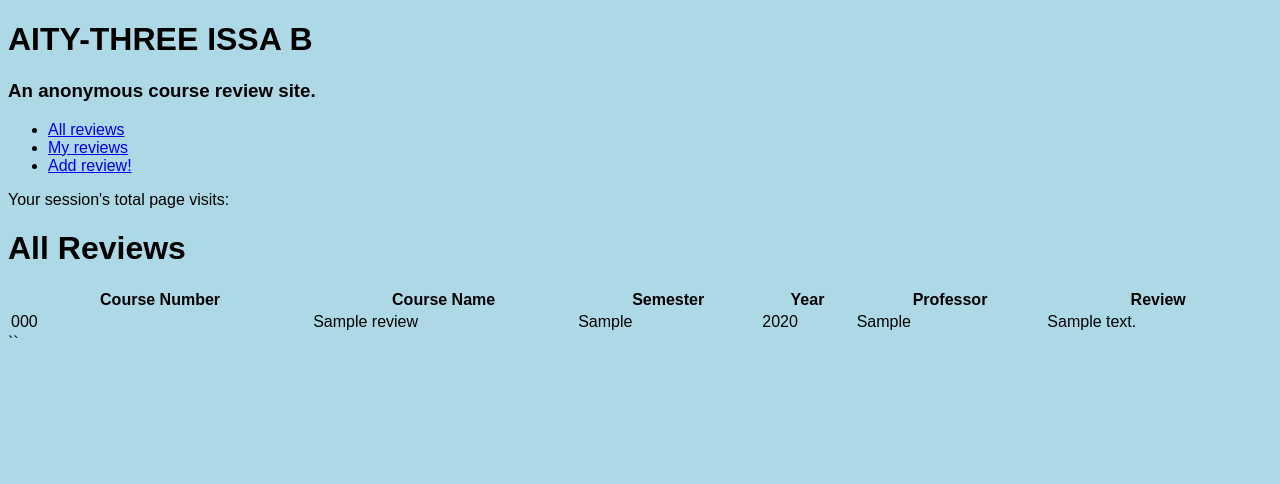
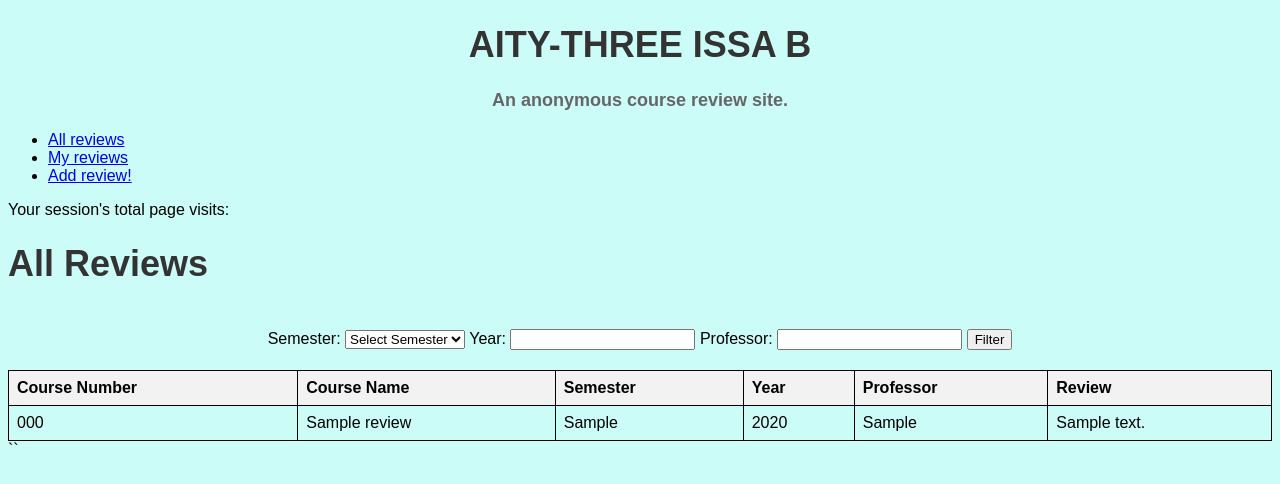
Before and after one commit to ramshabilal/AITY-CourseReviews, a Node server app: page / in a window 1280 px wide. Shown: the top 484 px of the page. Run offline with Node 20, Linux system fonts and the light colour scheme; tables that the repository leaves empty hold one stand-in row (values such as "Sample post"); some libraries are stand-ins or nearby versions; some web fonts are replaced.

Commit message:
part 2, 3, and 4 completed. basic adding and filtering done

```diff
--- a/app.mjs
+++ b/app.mjs
@@ -20,17 +20,60 @@ app.use(express.urlencoded({ extended: false }));
 
 app.get('/', async (req, res) => {
 
+  console.log(req.query);
+
+  const { semester, year, professor } = req.query;
   const queryObject = {};
+  // Check if semester, year, and professor parameters exist in the query
+  if (semester) {
+      queryObject.semester = semester;
+  }
+  if (professor) {
+      const regex = new RegExp(professor, 'i');
+      queryObject.professor = regex;
+  }
+
+  // Check if year parameter exists and perform a numeric partial search using regex
+  if (year) {     //TO-DO: PARTIAL SEARCH FOR YEAR
+    const numericYear = parseInt(year, 10); // Convert year to a number
+    if (!isNaN(numericYear)) {
+        queryObject.year = numericYear;
+    } else {
+        // Handle invalid input if year is not a number
+        return res.status(400).send('Invalid year input');
+    }
+  }
 
   try{
   const reviews = await Review.find(queryObject);
-  console.log(reviews);
   res.render('reviews', { 'reviews': reviews });
   } catch (err) {
     console.log('Error retrieving reviews', err);
     res.status(500).send('Internal Server Error');
   }
 
+});
+
+app.get('/reviews/add', (req, res) => {
+  res.render('add'); // Renders the addReview.hbs template
+});
+
+// Route handler to process form submission (POST request)
+app.post('/reviews/add', async (req, res) => {
+  // Extract form data from req.body
+  const { courseNumber, courseName, semester, year, professor, review } = req.body;
+
+  try {
+      // Create a new review in the database using the Review model
+      const numericYear = parseInt(year, 10); // Convert year to a number
+      await Review.create({ courseNumber, courseName, semester, numericYear, professor, review });
+
+      // Redirect back to the page that shows all reviews (e.g., '/')
+      res.redirect('/');
+  } catch (err) {
+      console.error('Error adding review:', err);
+      res.status(500).send('Internal Server Error');
+  }
 });
 
 app.listen(process.env.PORT || 3000);  // to listen based on a configurable PORT number
--- a/public/stylesheets/style.css
+++ b/public/stylesheets/style.css
@@ -1,4 +1,29 @@
 body {
 	font-family: 'Fira Sans Extra Condensed', sans-serif;
-	background-color: lightblue;
+	background-color: rgb(204, 252, 247);
 }
+
+form {
+	margin: 0 auto;
+	padding: 20px;
+	text-align: center;
+}
+
+  table {
+	border-collapse: collapse;
+	width: 100%;
+	border: 1px solid black;
+  }
+  th, td {
+	border: 1px solid black;
+	padding: 8px;
+	text-align: left;
+  }
+  th {
+	background-color: #f2f2f2; /* Optional: add a background color to header cells */
+  }
+
+  .content-container {
+    margin: 0 auto;  /* Center the container on the page */
+    text-align: left; /* Ensure text alignment is left within the container */
+  }
--- a/views/layout.hbs
+++ b/views/layout.hbs
@@ -7,6 +7,24 @@
 </head>
 <body>
 <style>
+
+header {
+    margin: 20px;
+	text-align: center;
+}
+
+h1 {
+    font-size: 36px;
+    color: #333; /* Set header text color */
+}
+
+h3 {
+    font-size: 18px;
+    color: #666; /* Set subheading text color */
+}
+
+nav ul {
+
 </style>
 <div id="container">
 	<header>
--- a/views/reviews.hbs
+++ b/views/reviews.hbs
@@ -6,12 +6,25 @@
     <link rel="stylesheet" href="/stylesheets/style.css">
 </head>
 <body>
-    {{!-- <div class="content-container"> --}}
+    <div class="content-container">
     <h1>All Reviews</h1>
 
-<!---<table style="width:100%;"></table> -->
+   <!-- Form for filtering reviews -->
+        <form action="/" method="GET">
+            <label for="semester">Semester:</label>
+            <select id="semester" name="semester">
+                <option value="">Select Semester</option>
+                <option value="Fall">Fall</option>
+                <option value="Spring">Spring</option>
+            </select>
+            <label for="year">Year:</label>
+            <input type="text" id="year" name="year">
+            <label for="professor">Professor:</label>
+            <input type="text" id="professor" name="professor">
+            <button type="submit">Filter</button>
+        </form>
 
-    <table style="width:100%;">
+    <table>
         <thead>
             <tr>
                 <th>Course Number</th>
@@ -36,6 +49,7 @@
             {{/each}}
         </tbody>
     </table>
+</div>
 </body>
 </html>
 ``
```
Also changed, not shown: views/add.hbs (added, +37 -0 lines).
